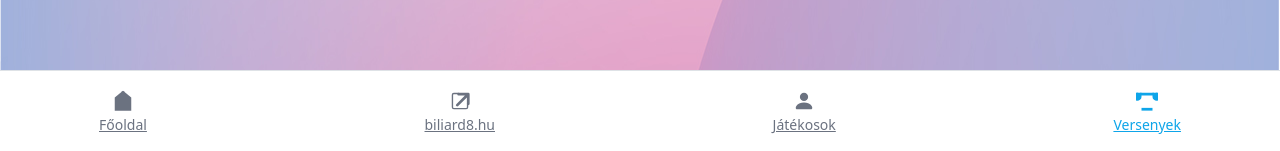
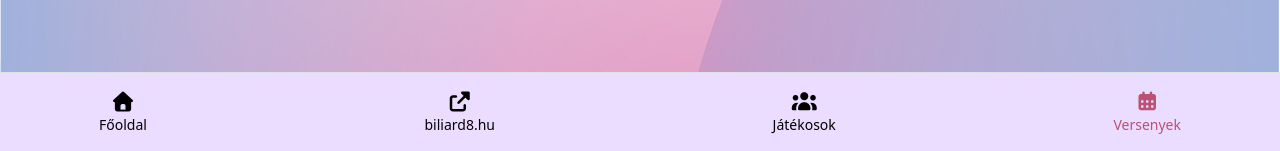
Before and after one commit to Gabesz/b8-pwa, a Vue app: page /versenyek in a window 1280 px wide. Shown: the part 646-797 px from the top of the page. Built offline with nearby package versions, Linux system fonts and the light colour scheme; no server answers.

Commit message:
feat: add Font Awesome icons to navigation and update styling

```diff
--- a/package.json
+++ b/package.json
@@ -9,6 +9,7 @@
     "preview": "vite preview --port 4173 --strictPort"
   },
   "dependencies": {
+    "@fortawesome/fontawesome-free": "^7.0.1",
     "@popperjs/core": "2.11.8",
     "bootstrap": "5.3.8",
     "vue": "^3.5.8",
--- a/src/App.vue
+++ b/src/App.vue
@@ -22,22 +22,22 @@
       <router-view />
     </main>
 
-    <nav class="mobile-nav navbar bg-white border-top fixed-bottom">
+    <nav class="mobile-nav navbar border-top fixed-bottom" style="background-color: #ebddff;">
       <div class="container d-flex justify-content-between px-3 py-1">
         <RouterLink class="btn btn-link d-flex flex-column align-items-center nav-item" to="/">
-          <svg class="nav-ico" xmlns="http://www.w3.org/2000/svg" viewBox="0 0 16 16" fill="currentColor"><path d="m8 .5 6 5V15H2V5.5z"/><path d="M7 1h2v3H7z"/></svg>
+          <i class="fas fa-home nav-ico"></i>
           <span class="small">Főoldal</span>
         </RouterLink>
         <a class="btn btn-link d-flex flex-column align-items-center nav-item" href="https://biliard8.hu" target="_blank" rel="noopener noreferrer">
-          <svg class="nav-ico" xmlns="http://www.w3.org/2000/svg" viewBox="0 0 16 16" fill="currentColor"><path d="M6 3a1 1 0 0 1 1-1h7a1 1 0 0 1 1 1v7a1 1 0 1 1-2 0V5.414L6.707 11.707a1 1 0 0 1-1.414-1.414L11.586 4H7a1 1 0 0 1-1-1"/><path d="M3.5 2A1.5 1.5 0 0 0 2 3.5v9A1.5 1.5 0 0 0 3.5 14h9a1.5 1.5 0 0 0 1.5-1.5V10a.5.5 0 0 0-1 0v2.5a.5.5 0 0 1-.5.5h-9a.5.5 0 0 1-.5-.5v-9a.5.5 0 0 1 .5-.5H7a.5.5 0 0 0 0-1z"/></svg>
+          <i class="fas fa-external-link-alt nav-ico"></i>
           <span class="small">biliard8.hu</span>
         </a>
         <RouterLink class="btn btn-link d-flex flex-column align-items-center nav-item" to="/jatekosok">
-          <svg class="nav-ico" xmlns="http://www.w3.org/2000/svg" viewBox="0 0 16 16" fill="currentColor"><path d="M3 14s-1 0-1-1 1-4 6-4 6 3 6 4-1 1-1 1z"/><path d="M8 8a3 3 0 1 0 0-6 3 3 0 0 0 0 6"/></svg>
+          <i class="fas fa-users nav-ico"></i>
           <span class="small">Játékosok</span>
         </RouterLink>
         <RouterLink class="btn btn-link d-flex flex-column align-items-center nav-item" to="/versenyek">
-          <svg class="nav-ico" xmlns="http://www.w3.org/2000/svg" viewBox="0 0 16 16" fill="currentColor"><path d="M3 2h10v2H3z"/><path d="M2 2h2v3a3 3 0 1 1-2-3m12 0a3 3 0 1 1-2 3V2z"/><path d="M4 15v-2h8v2z"/></svg>
+          <i class="fas fa-calendar-alt nav-ico"></i>
           <span class="small">Versenyek</span>
         </RouterLink>
       </div>
@@ -60,7 +60,16 @@ function openInfo() {
 .app-root { background: transparent; }
 .mobile-nav { height: 56px; }
 main.container { padding-bottom: 72px; }
-.nav-item { color: #6b7280; }
-.nav-item.router-link-active, .nav-item:hover { color: #0ea5e9; }
-.nav-ico { width: 22px; height: 22px; margin-bottom: 2px; }
+.nav-item {
+  color: #000000;
+  text-decoration: none !important;
+}
+.nav-item.router-link-active, .nav-item:hover {
+  color: #bb5175;
+  text-decoration: none !important;
+}
+.nav-ico {
+  font-size: 20px;
+  margin-bottom: 2px;
+}
 </style>
--- a/src/main.ts
+++ b/src/main.ts
@@ -4,6 +4,7 @@ import './style.css';
 import { setupPWA } from './pwa';
 import 'bootstrap/dist/css/bootstrap.min.css';
 import 'bootstrap/dist/js/bootstrap.bundle.min.js';
+import '@fortawesome/fontawesome-free/css/all.min.css';
 import { router } from './router';
 
 setupPWA();
```
Also changed, not shown: 1 other file (tests, documents, lock files or other folders).
